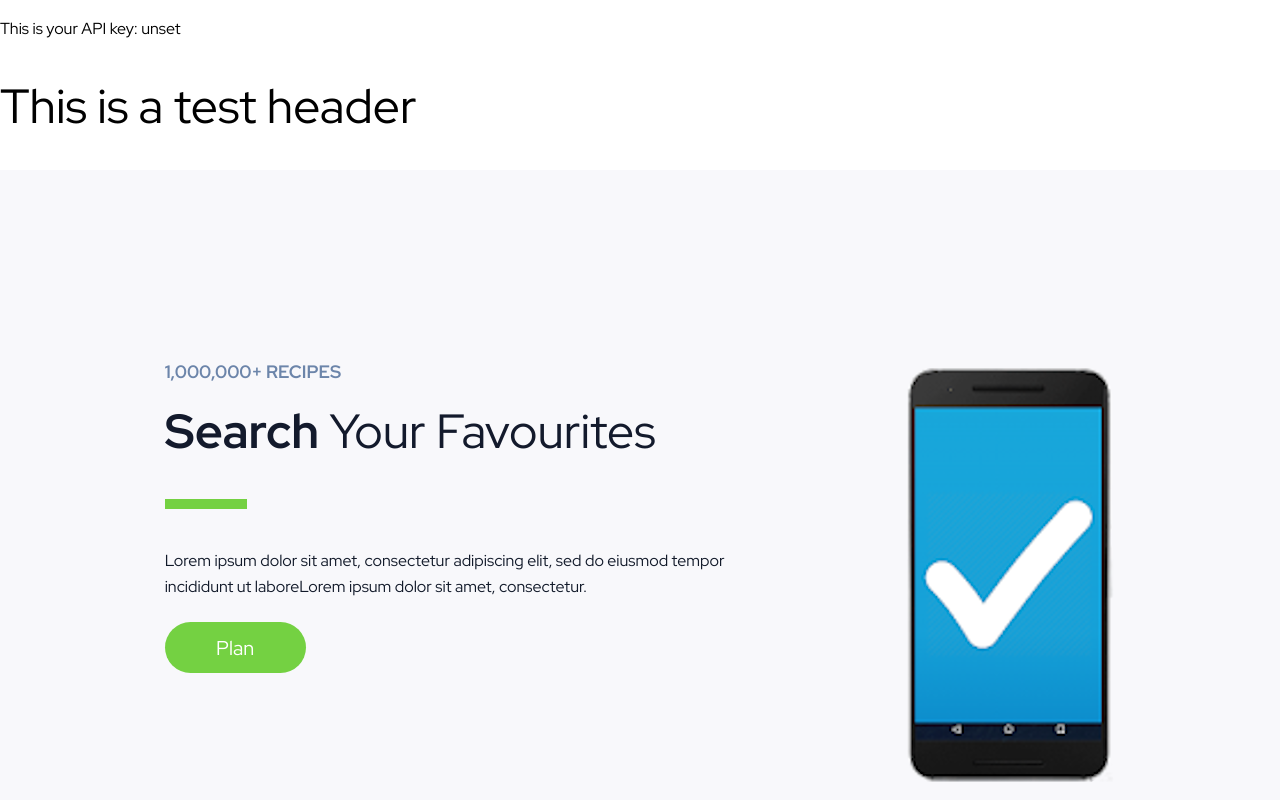
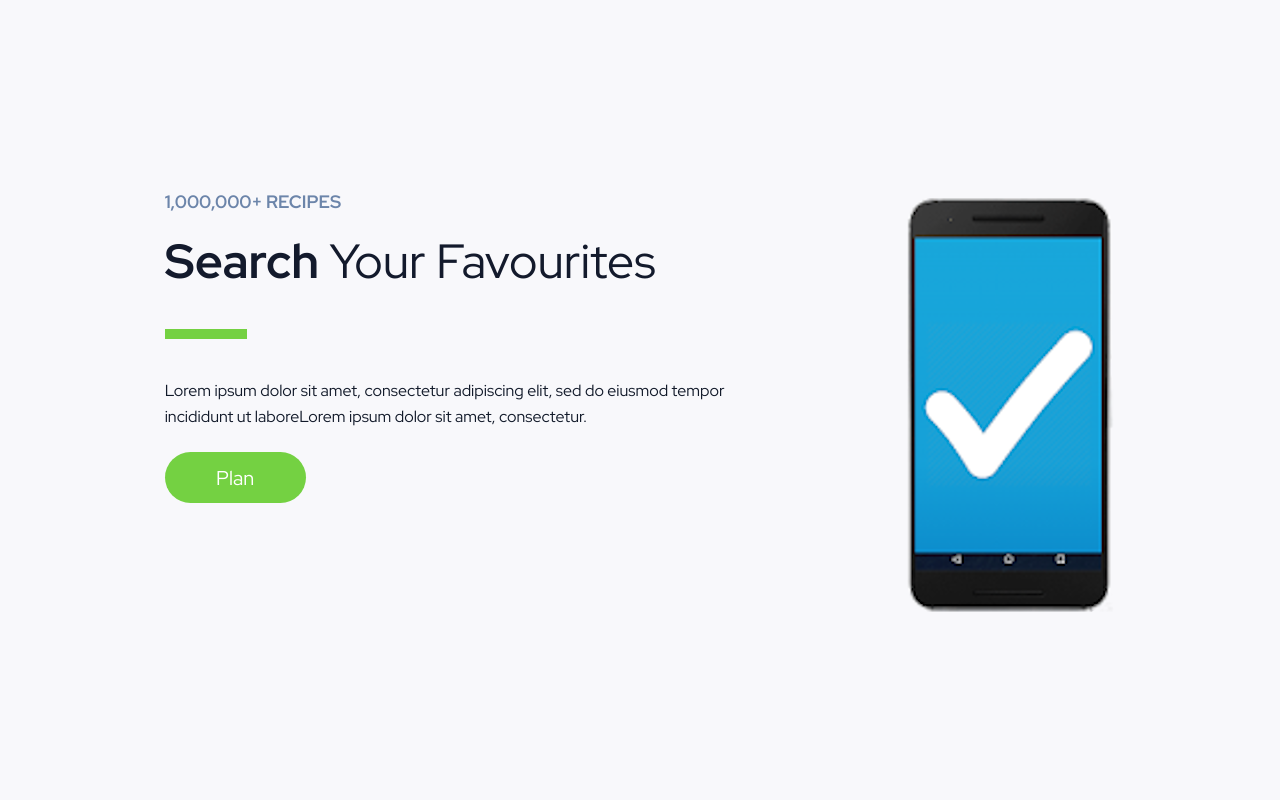
Before and after one commit to mkevinq/mealprep, a React (Create React App) app: page / in a window 1280 px wide. Shown: the top 800 px of the page. Built offline with nearby package versions, Linux system fonts and the light colour scheme; no server answers.

Commit message:
add a testing page (not meant for production)

```diff
--- a/src/App.jsx
+++ b/src/App.jsx
@@ -19,15 +19,18 @@ function App() {
           <Link to="/">Home</Link>
         </Route>
 
-        { /* Landing page */}
-        <Route path="/">
+        { /* Test page */}
+        <Route path="/test">
           <p>
             This is your API key: {process.env.REACT_APP_SPOONACULAR_APIKEY}
           </p>
           <div>
             <h1>This is a test header</h1>
           </div>
+        </Route>
 
+        { /* Landing page */}
+        <Route path="/">
           <Highlight1 />
 
           <Highlight2 />
```
